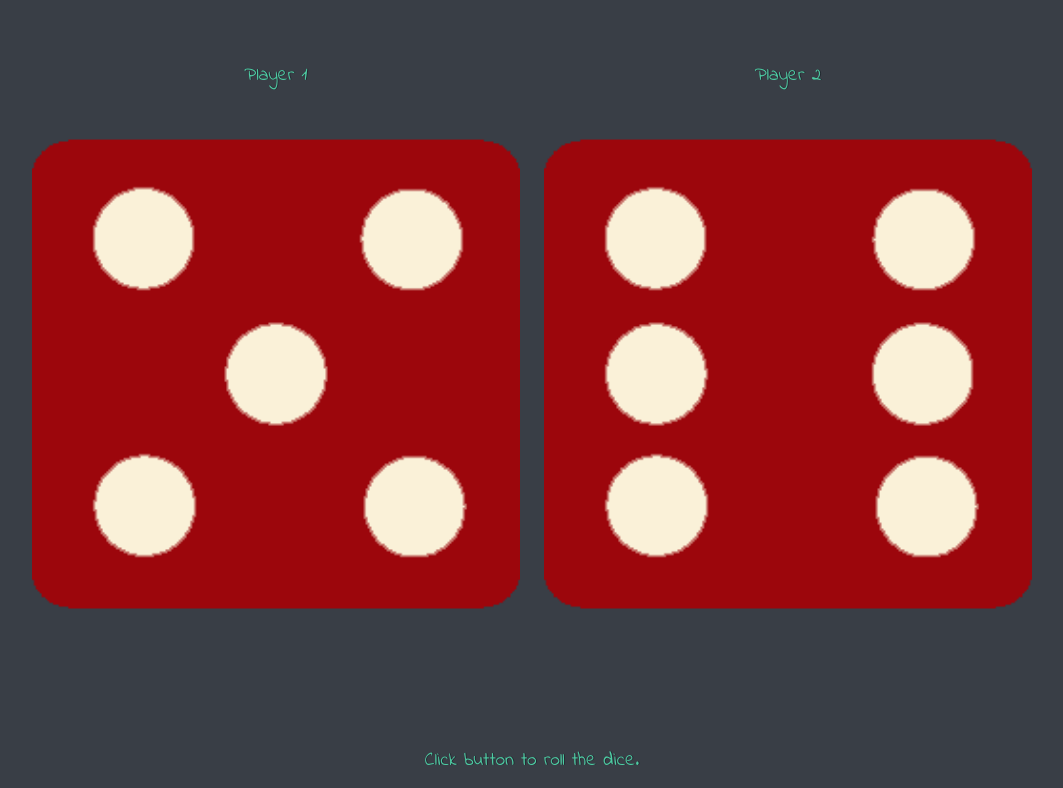
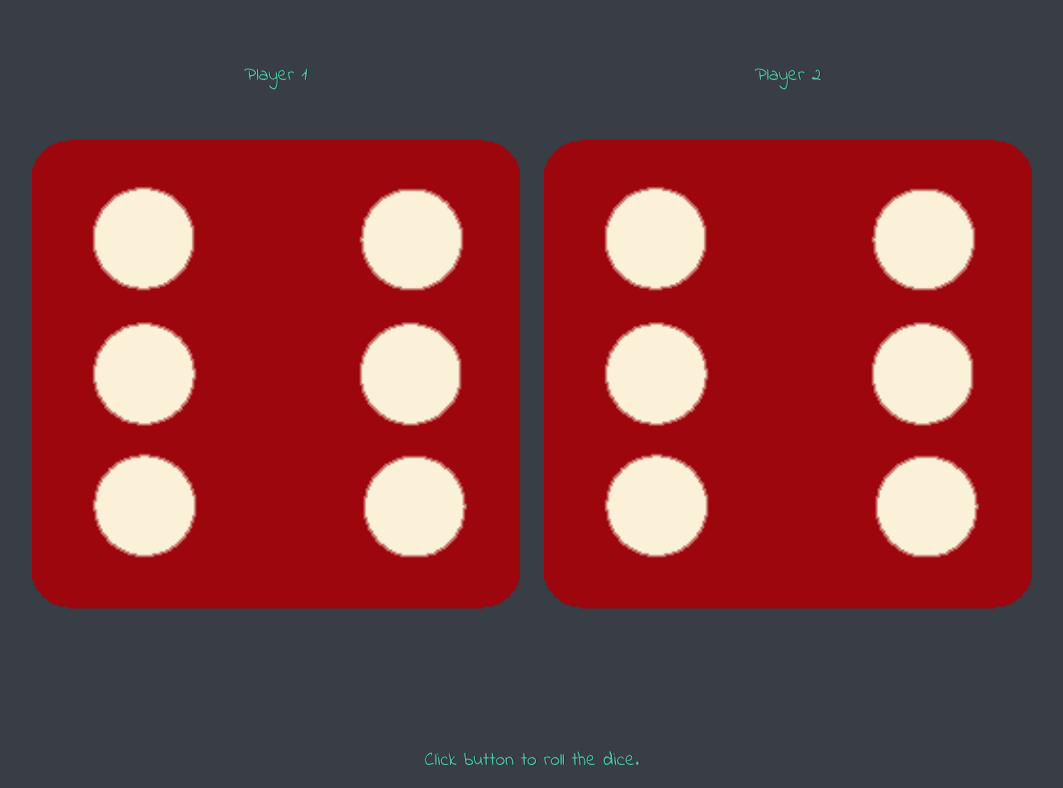
Before and after one commit to Chisomebi-git/dice, a plain HTML site: page index.html in a window 1280 px wide. Shown: the part 400-1188 px from the top of the page, without its empty margins (108-1171 px from the left). Drawn offline with nearby package versions, Linux system fonts and the light colour scheme.

Commit message:
Update index.html

```diff
--- a/index.html
+++ b/index.html
@@ -37,7 +37,7 @@
 
               <div class="player1 col col-sm-6">
                 <p>Player 1</p>
-                <img class="dices" id="player1-image" src="images/dice5.png" alt="dice-img">
+                <img class="dices" id="player1-image" src="images/dice6.png" alt="dice-img">
               </div>
               <div class="player2 col col-sm-6">
                 <p>Player 2</p>
```
